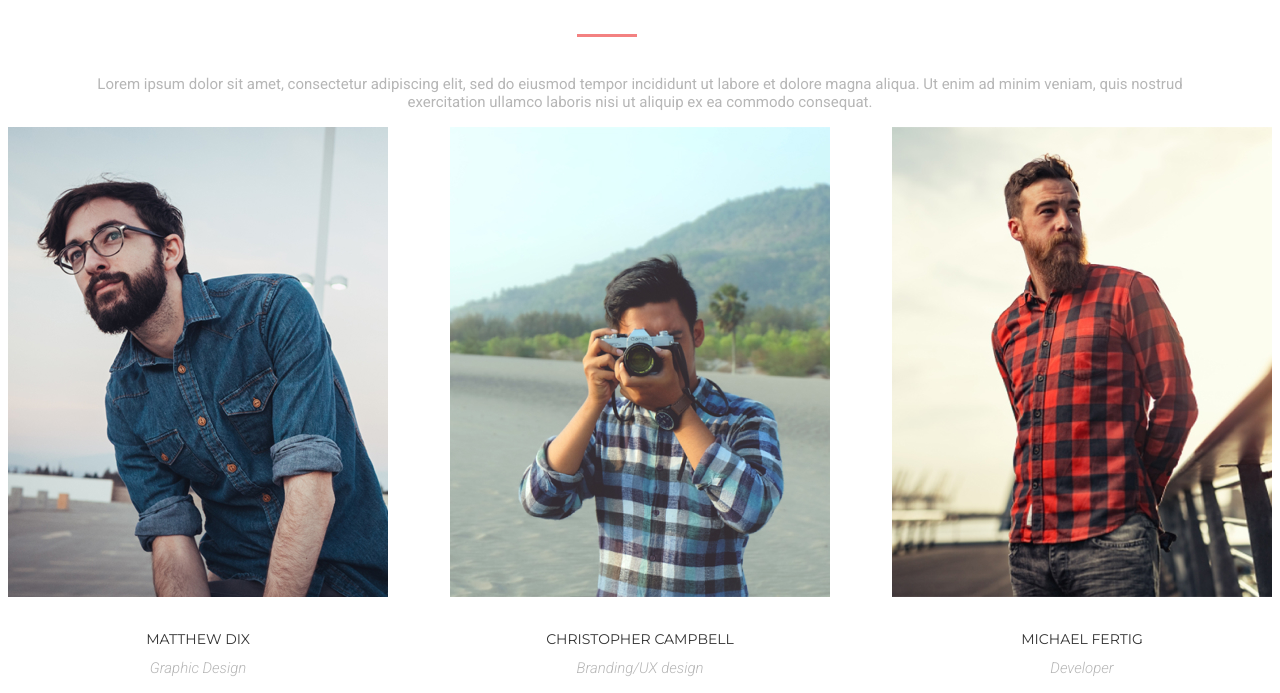
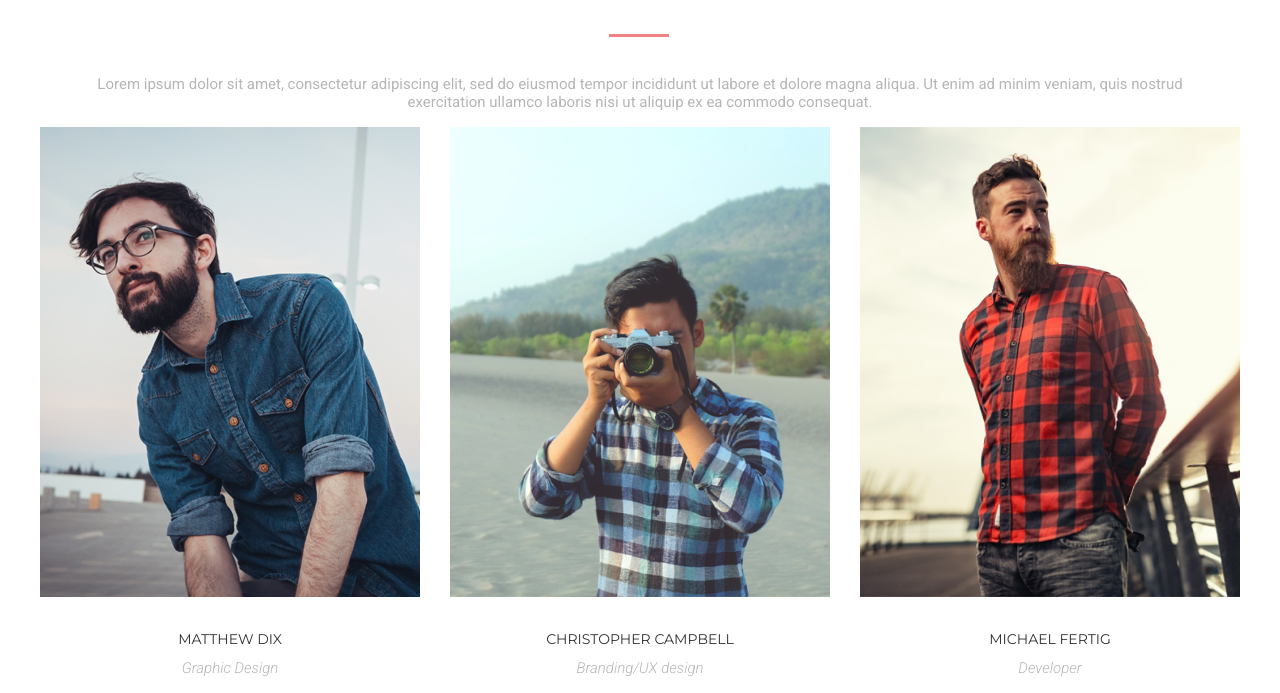
Before and after one commit to emily-bazhenova/dz8, a plain HTML site: page index.html in a window 1280 px wide. Shown: the part 226-919 px from the top of the page. Drawn offline with Linux system fonts and the light colour scheme.

Commit message:
Update style.css

```diff
--- a/style.css
+++ b/style.css
@@ -54,7 +54,7 @@ a {
   background-color: #f38181;
 }
 
-.team {
+.our-team {
   width: 1200px;
   margin: 0 auto;
 }
```
